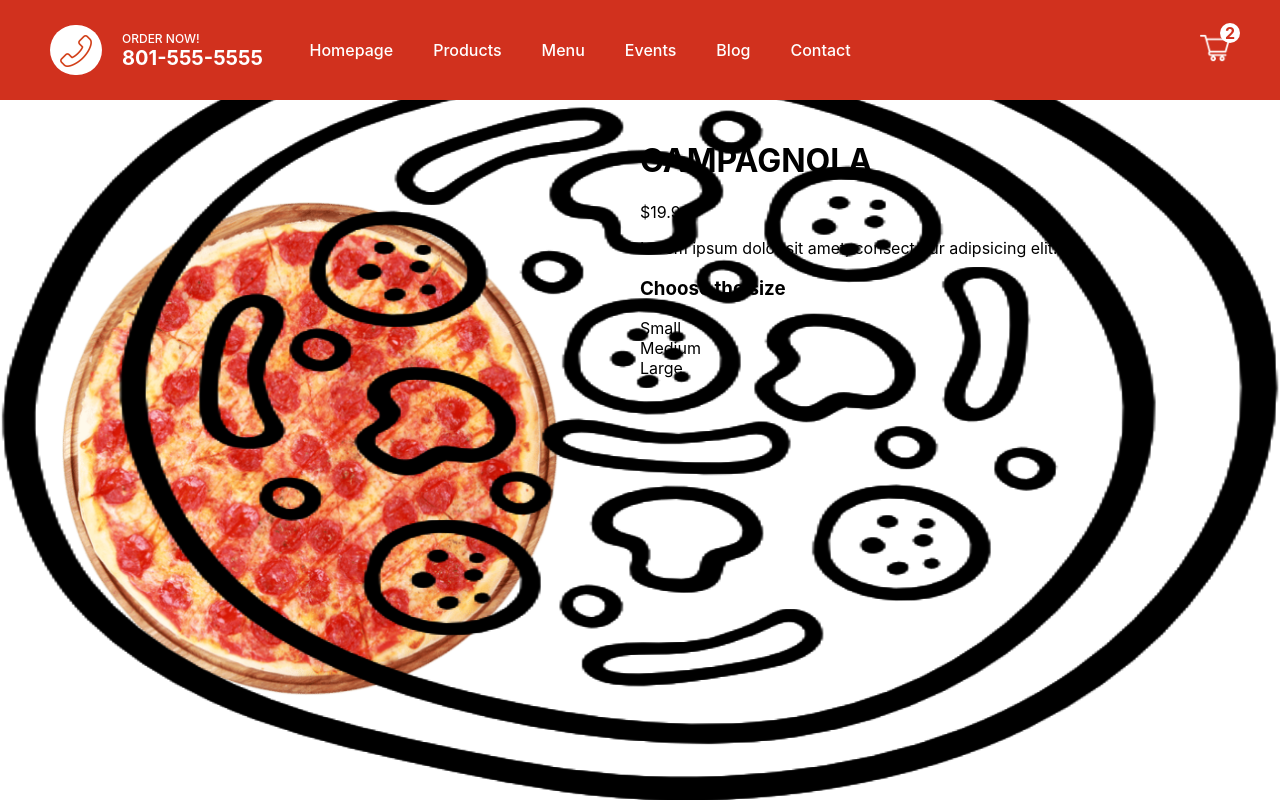
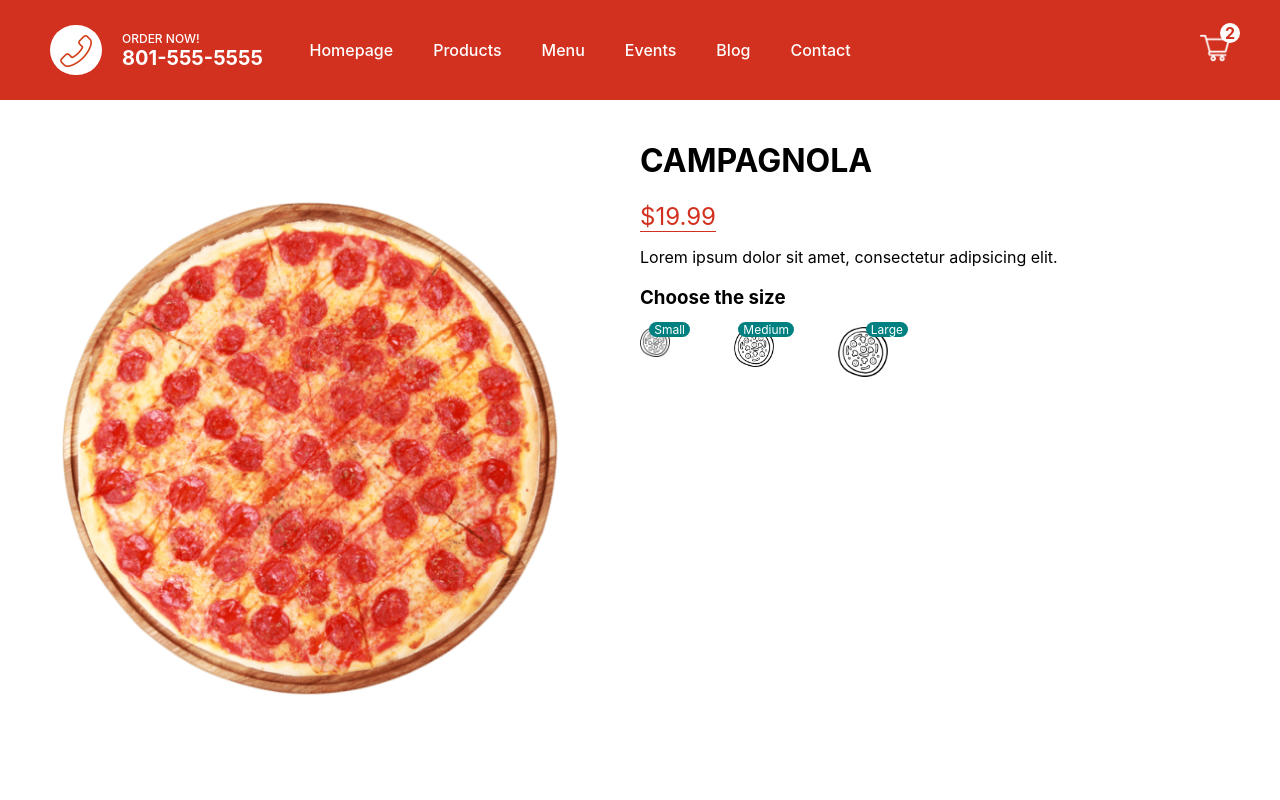
Before and after one commit to grantgariepy/react-next-food-app, a Next.js app: page /product/1 in a window 1280 px wide. Shown: the top 800 px of the page. Built offline with nearby package versions, Linux system fonts and the light colour scheme.

Commit message:
products page almost done

```diff
--- a/styles/Prodcut.module.css
+++ b/styles/Prodcut.module.css
@@ -22,3 +22,44 @@
     height: 80%;
     position: relative;
 }
+
+.price{
+    color: #d1311e;
+    font-size: 24px;
+    font-weight: 400;
+    border-bottom: 1px solid #d1311e;
+}
+
+.sizes{
+    width: 40%;
+    display: flex;
+    justify-content: space-between;
+}
+
+.size{
+    width: 30px;
+    height: 30px;
+    position: relative;
+    cursor: pointer;
+}
+
+.size:nth-child(2){
+    width: 40px;
+    height: 40px;
+}
+
+.size:last-child{
+    width: 50px;
+    height: 50px;
+}
+
+.number{
+    position: absolute;
+    top: -5px;
+    right: -20px;
+    background-color: teal;
+    color: white;
+    font-size: 12px;
+    padding: 0 5px;
+    border-radius: 10px;
+}
```
